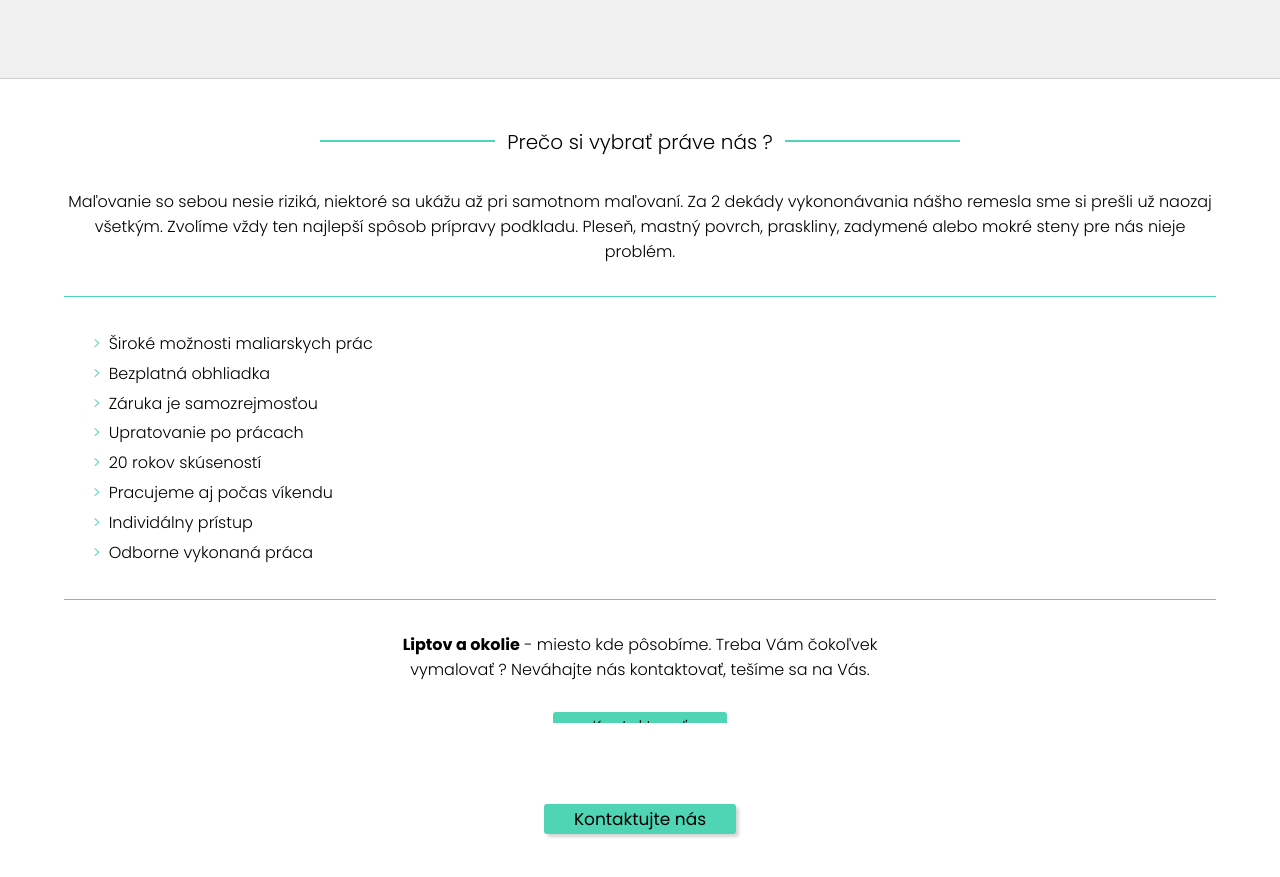
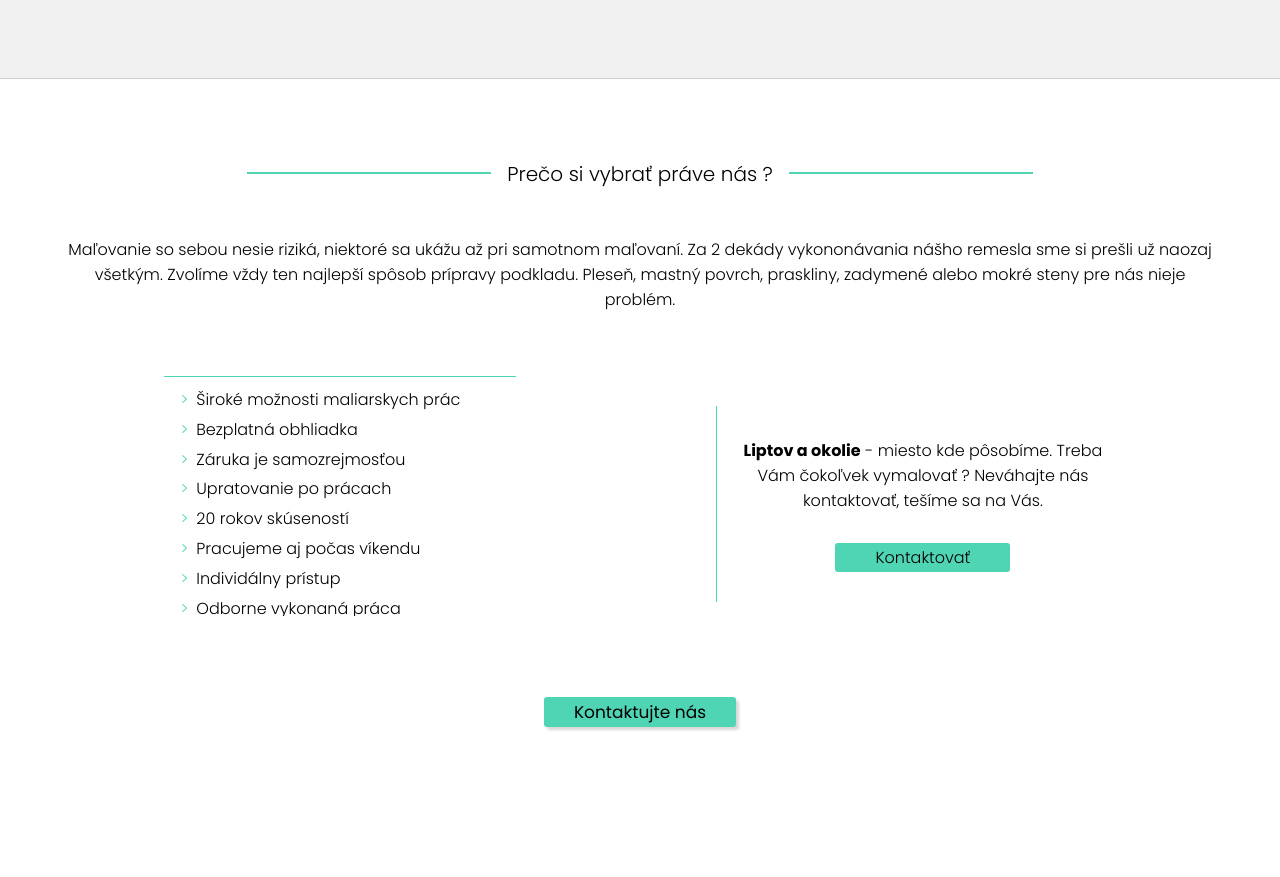
Before and after one commit to MatthewChevy/Synmal, a Vue app: page / in a window 1280 px wide. Shown: the part 3920-4797 px from the top of the page. After the commit the page ends 4728 px from the top, so only its background shows below. Built offline with nearby package versions, Linux system fonts and the light colour scheme.

Commit message:
responsive 600px - 768px

```diff
--- a/src/components/Home/TheHomeFourthSection.vue
+++ b/src/components/Home/TheHomeFourthSection.vue
@@ -224,4 +224,100 @@
     }
 }
 
+@media screen and (min-width: 768px) {
+    section {
+        padding-top: 1rem;
+    }
+
+    .container {
+        width: $container;
+    }
+
+    .why-us {
+        width: 100%;
+        h2 {
+            margin: 4rem 0 2rem 0;
+            font-size: 20px;
+            font-weight: 300;
+        }
+
+        h2::before,
+        h2::after {
+            content: '';
+            display: inline-block;
+            position: relative;
+            width: 21%;
+            top: -0.4rem;
+            border: 0.25px solid $fancy;
+            background: $fancy;
+        }
+
+        h2::after {
+            left: 1rem;
+        }
+
+        h2::before {
+            right: 1rem;
+        }
+
+        p {
+            width: 100%;
+            padding-top: 1rem;
+            font: {
+                weight: 300;
+            }
+        }
+    }
+
+    .notes-box {
+        padding: 4rem 0;
+        width: 100%;
+        display: flex;
+        justify-content: space-evenly;
+        align-items: center;
+    }
+
+    .list-box {
+        width: 22rem;
+        padding: 0.5rem;
+        ul {
+            li {
+                padding: 0.15rem 0;
+                font: {
+                    weight: 300;
+                }
+            }
+        }
+    }
+    .paragraph-box {
+        width: 25rem;
+        border-left: 1px solid $fancy;
+        padding-left: 0.8rem;
+
+        font: {
+            weight: 300;
+        }
+
+        .contact-button {
+            margin-top: 2rem;
+        }
+
+        .contact-link {
+            padding: 3px 40px;
+            border-radius: 3px;
+            color: $darkest;
+            background-color: $fancy;
+            cursor: pointer;
+            font: {
+                size: 16px;
+            }
+        }
+
+        .contact-link:hover,
+        :focus {
+            background-color: darken($fancy, 10%);
+        }
+    }
+}
+
 </style>
```
